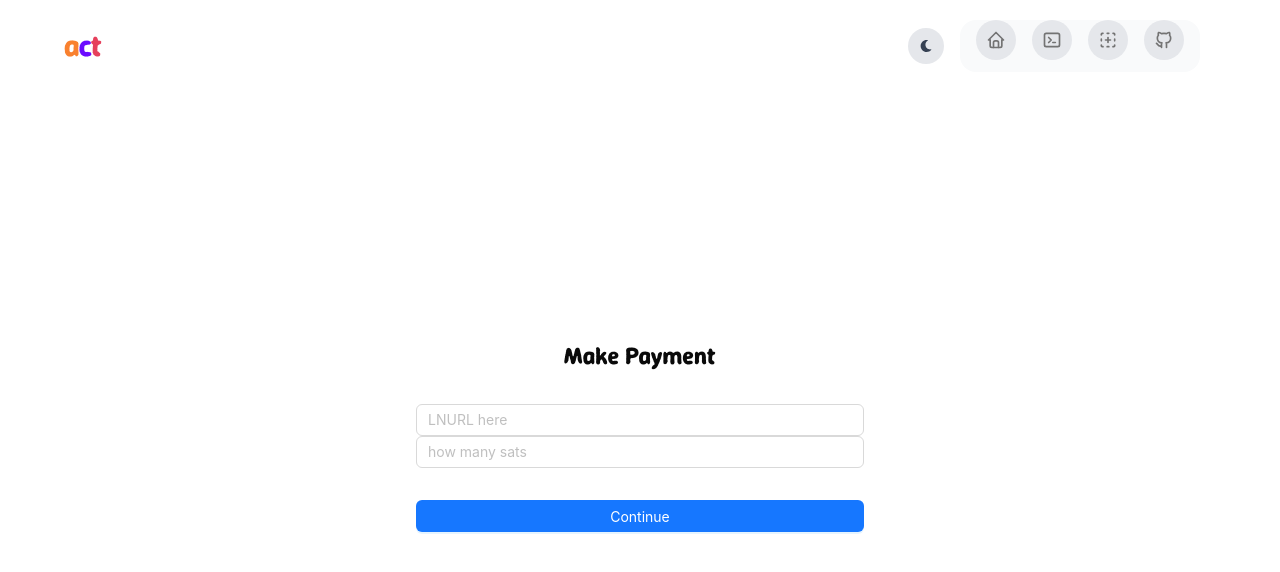
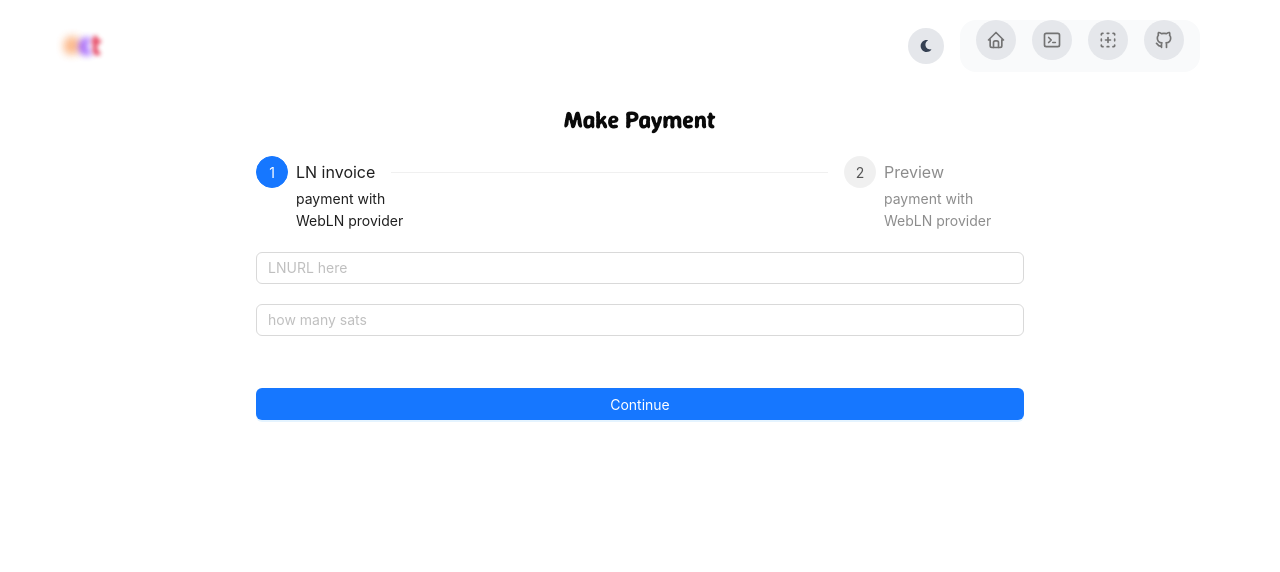
Before and after one commit to Dunsin-cyber/alby-competency-test, a Next.js app: page /make-payment in a window 1280 px wide. Shown: the top 572 px of the page. Built offline with nearby package versions, Linux system fonts and the light colour scheme; what @ant-design/nextjs-registry, @bprogress/next would draw is missing.

Commit message:
feat - payment ui can now handle both ln address and invoice

```diff
--- a/src/app/make-payment/page.tsx
+++ b/src/app/make-payment/page.tsx
@@ -5,7 +5,7 @@ function Page() {
   return (
     <div className="min-h-screen flex flex-col px-[5%]">
       <Navbar />
-      <main className="flex-grow flex items-center justify-center">
+      <main className="flex items-center justify-center">
         <Payment />
       </main>
     </div>
--- a/src/components/Payments/index.tsx
+++ b/src/components/Payments/index.tsx
@@ -1,23 +1,30 @@
 "use client";
 import { initWebLN } from "@/lib/webln";
-import { Button, Input } from "antd";
+import { Button, Input, Steps } from "antd";
 // import { isLightningAddress } from "lnurl";
+import { useClient } from "@/context/index";
 import { useState } from "react";
 import toast from "react-hot-toast";
 
+const description = "payment with WebLN provider";
+
 function Payment() {
   const [address, setAddress] = useState("");
+  const [payToInvoice, setPayToInvoice] = useState(true);
+  const { currentStep, setCurrentStep } = useClient();
 
   const handlePayment = async () => {
     // if (!isLightningAddress(address)) {
     //   toast.error("Invalid Lightning Address!");
     //   return;
     // }
+    setCurrentStep((prev) => prev + 1);
+    setPayToInvoice(false);
 
     try {
       const webln = await initWebLN();
-     const payment = await webln.sendPayment(address);
-     console.log(payment)
+      const payment = await webln.sendPayment(address);
+      console.log(payment);
       toast.success("Payment sent!");
     } catch (err) {
       toast.error(err.message);
@@ -25,8 +32,43 @@ function Payment() {
   };
 
   return (
-    <div className="flex flex-col items-center py-8 space-y-8 w-full max-w-md mx-auto">
+    <div className="flex flex-col items-center py-8 gap-5 w-full max-w-md md:max-w-3xl mx-auto">
       <h1 className="text-2xl font-bold text-center">Make Payment</h1>
+      <Steps
+        direction="horizontal"
+        current={currentStep}
+        items={
+          payToInvoice
+            ? [
+                {
+                  title: "LN invoice",
+                  description,
+                },
+                {
+                  title: "Preview",
+                  description,
+                },
+              ]
+            : [
+                {
+                  title: "LN Address",
+                  description,
+                },
+                {
+                  title: "Amount in Sats",
+                  description,
+                },
+                {
+                  title: "Send Payment",
+                  description,
+                },
+                {
+                  title: "Preview",
+                  description,
+                },
+              ]
+        }
+      />
       <Input placeholder="LNURL here" className="w-full" />
 
       <Input placeholder="how many sats" className="w-full" />
--- a/src/context/index.tsx
+++ b/src/context/index.tsx
@@ -4,15 +4,18 @@ import React, { useContext, useState } from "react";
 type UserContextType = {
     isDarkMode: boolean;
     setIsDarkMode: React.Dispatch<React.SetStateAction<boolean>>;
+    currentStep: number;
+    setCurrentStep: React.Dispatch<React.SetStateAction<number>>;
 };
 
 const UserContext = React.createContext<UserContextType | undefined>(undefined);
 
 export const UserContextProvider: React.FC<{ children: React.ReactNode }> = ({ children }) => {
     const [isDarkMode, setIsDarkMode] = useState(false);
+    const [currentStep, setCurrentStep] = useState(0);
 
     return (
-        <UserContext.Provider value={{ isDarkMode, setIsDarkMode }}>
+        <UserContext.Provider value={{ isDarkMode, setIsDarkMode, currentStep, setCurrentStep }}>
             {children}
         </UserContext.Provider>
     );
```
